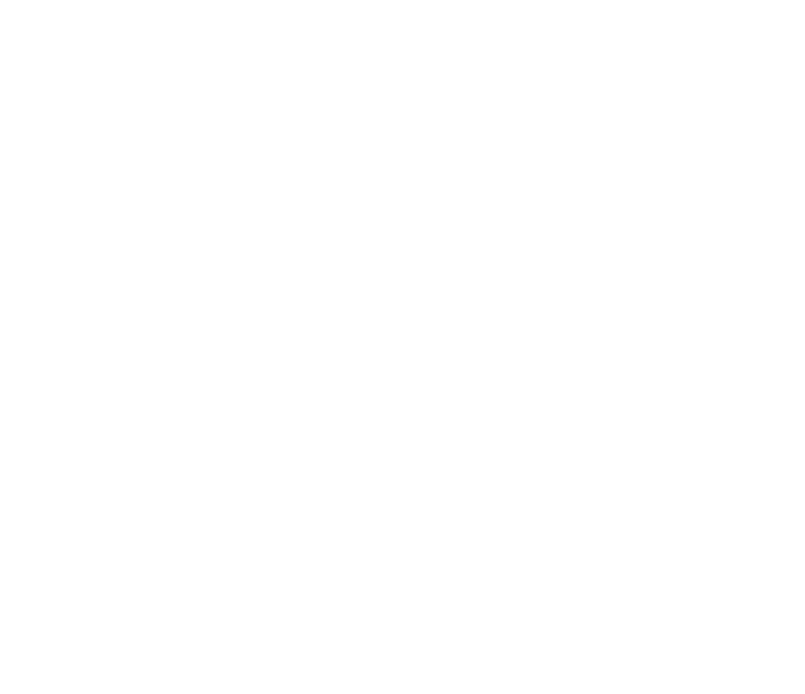
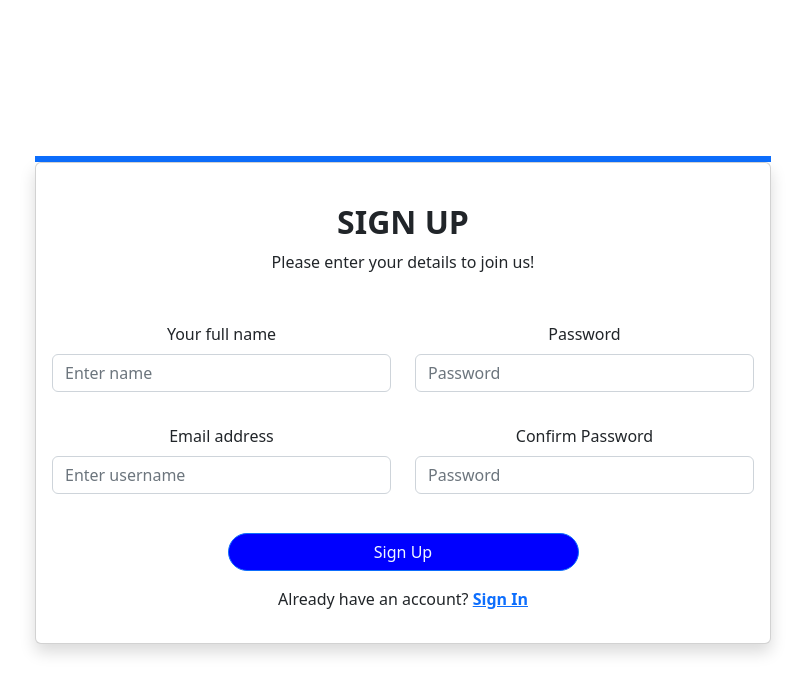
Before and after one commit to vikramsaharan72056/surveytask, a React (Create React App) app: page /createuser in a window 1280 px wide. Before the commit this address had no page. Shown: the top 694 px of the page, without its empty margins (237-1042 px from the left). Built offline with nearby package versions, Linux system fonts and the light colour scheme.

Commit message:
sign in sign up page created

```diff
--- a/package.json
+++ b/package.json
@@ -10,6 +10,7 @@
     "bootstrap-icons": "^1.10.5",
     "cdbreact": "^1.5.15",
     "react": "^18.2.0",
+    "react-bootstrap": "^2.7.4",
     "react-dom": "^18.2.0",
     "react-router-dom": "^6.11.1",
     "react-scripts": "5.0.1",
--- a/src/App.js
+++ b/src/App.js
@@ -5,6 +5,8 @@
 import Survey from "./screen/Survey";
 import Create from "./screen/Create";
 import Next from "./screen/Next";
+import Login from "./screen/Login";
+import Signup from "./screen/Signup";
 
 function App() {
   return (
@@ -16,8 +18,8 @@
           <Route exact path="/survey/create" element={<Create />} />
           <Route exact path="/survey/create/next" element={<Next />} />
 
-          {/* <Route path="/login" element={<Login />} /> */}
-          {/* <Route path="/createuser" element={<Signup />} /> */}
+          <Route path="/login" element={<Login />} />
+          <Route path="/createuser" element={<Signup />} />
         </Routes>
       </Router>
     </div>
--- /dev/null
+++ b/src/screen/Login.js
@@ -0,0 +1,52 @@
+import React from "react";
+import { Col, Button, Row, Container, Card, Form } from "react-bootstrap";
+
+export default function Login() {
+  return (
+    <Container>
+      <Row className="vh-100 d-flex justify-content-center align-items-center">
+        <Col md={8} lg={6} xs={12}>
+          <div className="border border-3 border-primary"></div>
+          <Card className="shadow">
+            <Card.Body>
+              <div className="mb-3 mt-4">
+                <h2 className="fw-bold mb-2 text-uppercase">Sign In</h2>
+                <p className=" mb-5">Please enter your login and password!</p>
+                <Form className="mb-3">
+                  <Form.Group className="mb-3" controlId="formBasicEmail">
+                    <Form.Label className="text-center">
+                      Email address
+                    </Form.Label>
+                    <Form.Control type="email" placeholder="Enter email" />
+                  </Form.Group>
+
+                  <Form.Group className="mb-3" controlId="formBasicPassword">
+                    <Form.Label>Password</Form.Label>
+                    <Form.Control type="password" placeholder="Password" />
+                  </Form.Group>
+                  <div className=" d-grid">
+                    <Button
+                      variant="primary"
+                      type="submit"
+                      style={{ "margin-left": "25%", width: "50%" }}
+                    >
+                      Login
+                    </Button>
+                  </div>
+                </Form>
+                <div className="mt-3">
+                  <p className="mb-0  text-center">
+                    Don't have an account?{" "}
+                    <a href="/createuser" className="text-primary fw-bold">
+                      Sign Up
+                    </a>
+                  </p>
+                </div>
+              </div>
+            </Card.Body>
+          </Card>
+        </Col>
+      </Row>
+    </Container>
+  );
+}
--- /dev/null
+++ b/src/screen/Signup.js
@@ -0,0 +1,95 @@
+import React from "react";
+import {
+  InputGroup,
+  Col,
+  Button,
+  Row,
+  Container,
+  Card,
+  Form,
+} from "react-bootstrap";
+
+export default function SignUp() {
+  return (
+    <Container>
+      <Row className="vh-100 d-flex justify-content-center align-items-center">
+        <Col md={10} lg={8} xs={12}>
+          <div className="border border-3 border-primary"></div>
+          <Card className="shadow">
+            <Card.Body>
+              <div className="mb-3 mt-4">
+                <h2 className="fw-bold mb-2 text-uppercase">Sign Up</h2>
+                <p className=" mb-5">Please enter your details to join us!</p>
+                <Form>
+                  <Row className="mb-3">
+                    <Form.Group
+                      as={Col}
+                      className="mb-3"
+                      controlId="formFullName"
+                    >
+                      <Form.Label className="text-center">
+                        Your full name
+                      </Form.Label>
+                      <Form.Control type="text" placeholder="Enter name" />
+                    </Form.Group>
+
+                    <Form.Group
+                      as={Col}
+                      className="mb-3"
+                      controlId="formBasicPassword"
+                    >
+                      <Form.Label>Password</Form.Label>
+                      <Form.Control type="password" placeholder="Password" />
+                    </Form.Group>
+                  </Row>
+                  <Row className="mb-3">
+                    <Form.Group
+                      as={Col}
+                      className="mb-3"
+                      controlId="formUsername"
+                    >
+                      <Form.Label className="text-center">
+                        Email address
+                      </Form.Label>
+                      <InputGroup>
+                        <Form.Control
+                          type="email"
+                          placeholder="Enter username"
+                        />
+                      </InputGroup>
+                    </Form.Group>
+                    <Form.Group
+                      as={Col}
+                      className="mb-3"
+                      controlId="confirmPassword"
+                    >
+                      <Form.Label>Confirm Password</Form.Label>
+                      <Form.Control type="password" placeholder="Password" />
+                    </Form.Group>
+                  </Row>
+                  <div className=" d-grid">
+                    <Button
+                      variant="primary"
+                      type="submit"
+                      style={{ "margin-left": "25%", width: "50%" }}
+                    >
+                      Sign Up
+                    </Button>
+                  </div>
+                </Form>
+                <div className="mt-3">
+                  <p className="mb-0  text-center">
+                    Already have an account?{" "}
+                    <a href="/login" className="text-primary fw-bold">
+                      Sign In
+                    </a>
+                  </p>
+                </div>
+              </div>
+            </Card.Body>
+          </Card>
+        </Col>
+      </Row>
+    </Container>
+  );
+}
```
Also changed, not shown: 1 other file (tests, documents, lock files or other folders).
